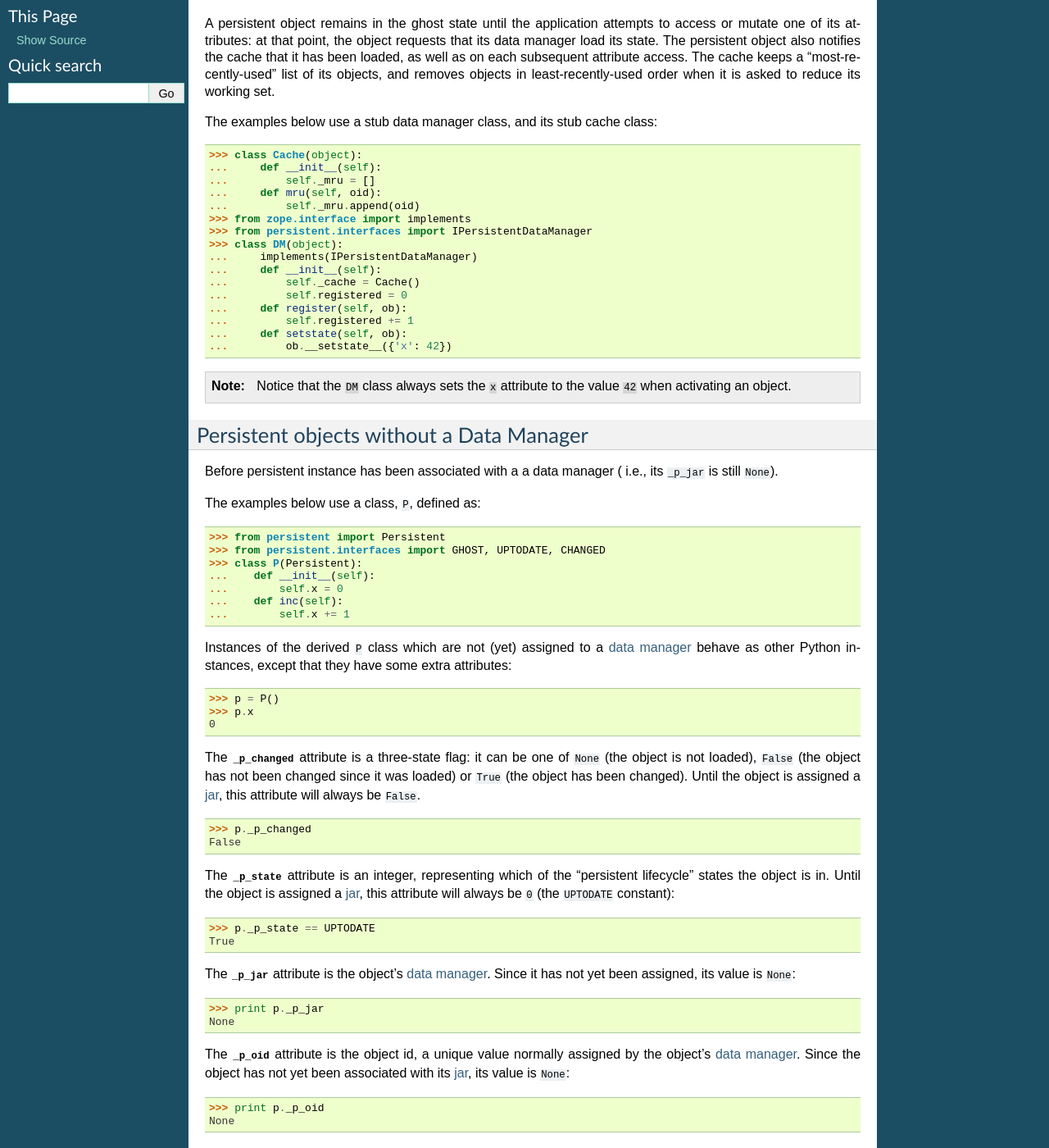
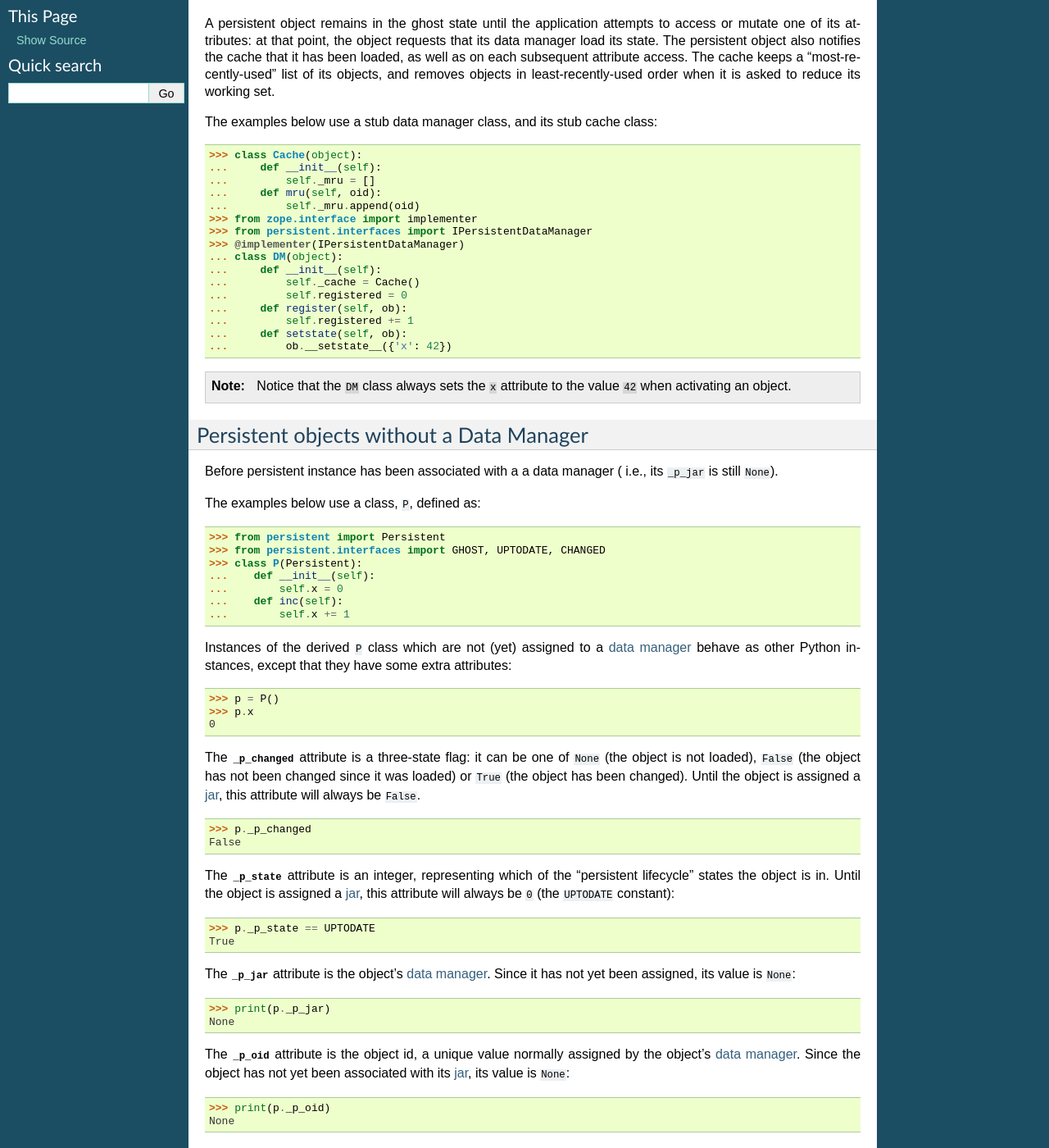
Before and after one commit to zopefoundation/persistent, a Sphinx documentation site: the page built from docs/using.rst, in a window 1280 px wide and 1400 px high, scrolled down 473 px. Shown: the whole window at 82% size. Built offline with Sphinx 7.4.7, drawn with Linux system fonts in a browser that asks for light colours; pages that are not in the unit, such as notebooks, are missing from menus; some of the changed text lies outside the part shown.

Commit message:
Update documentation to Python 3.

```diff
--- a/docs/using.rst
+++ b/docs/using.rst
@@ -46,10 +46,10 @@ The examples below use a stub data manager class, and its stub cache class:
    ...         self._mru = []
    ...     def mru(self, oid):
    ...         self._mru.append(oid)
-   >>> from zope.interface import implements
+   >>> from zope.interface import implementer
    >>> from persistent.interfaces import IPersistentDataManager
-   >>> class DM(object):
-   ...     implements(IPersistentDataManager)
+   >>> @implementer(IPersistentDataManager)
+   ... class DM(object):
    ...     def __init__(self):
    ...         self._cache = Cache()
    ...         self.registered = 0
@@ -117,7 +117,7 @@ it has not yet been assigned, its value is ``None``:
 
 .. doctest::
 
-   >>> print p._p_jar
+   >>> print(p._p_jar)
    None
 
 The :attr:`_p_oid` attribute is the :term:`object id`, a unique value
@@ -126,7 +126,7 @@ has not yet been associated with its :term:`jar`, its value is ``None``:
 
 .. doctest::
 
-   >>> print p._p_oid
+   >>> print(p._p_oid)
    None
 
 Without a data manager, modifying a persistent object has no effect on
@@ -376,10 +376,10 @@ The ``_p_serial`` attribute is not affected by calling setstate.
 
 .. doctest::
 
-   >>> p._p_serial = "00000012"
+   >>> p._p_serial = b"00000012"
    >>> p.__setstate__(p.__getstate__())
    >>> p._p_serial
-   '00000012'
+   b'00000012'
 
 
 Estimated Object Size
```
Also changed, not shown: 1 other file.
